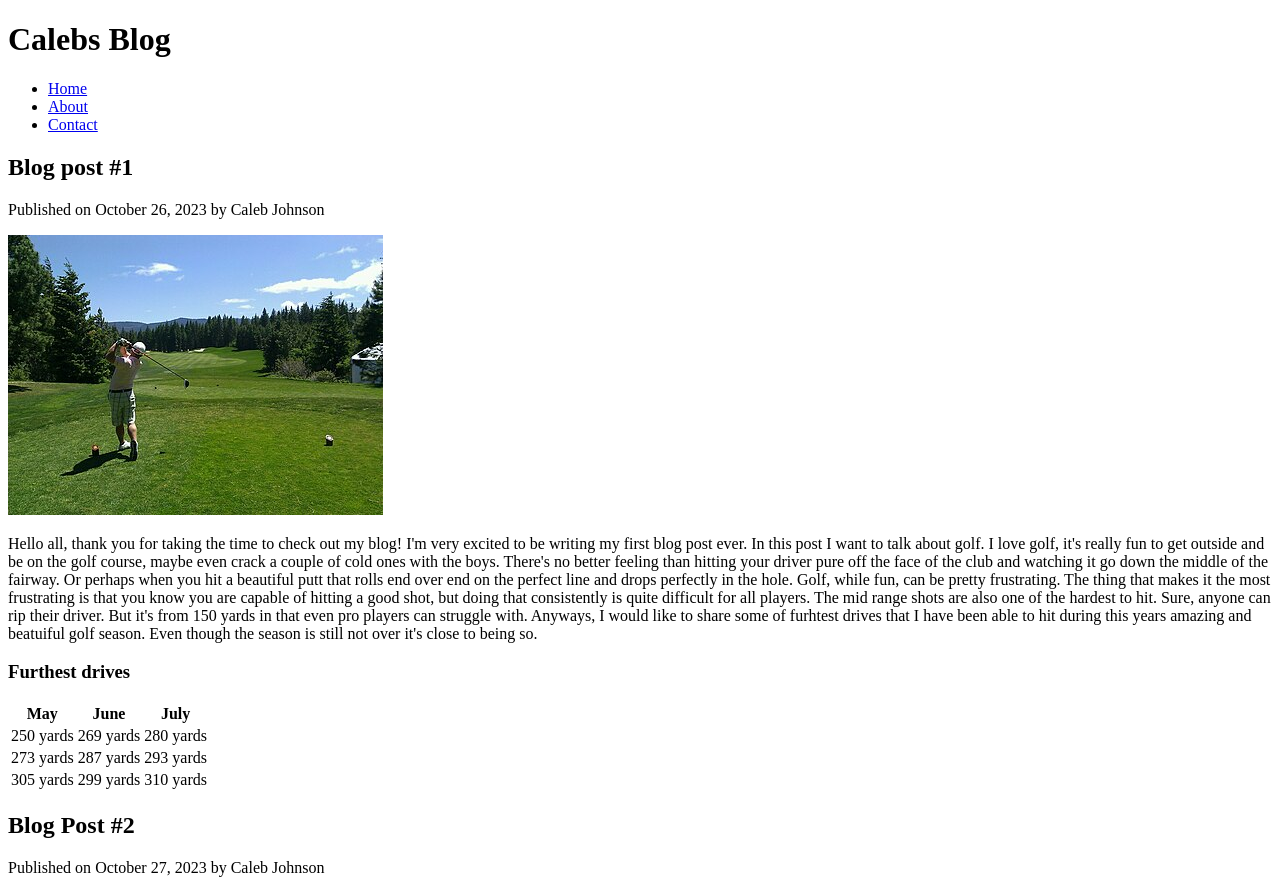
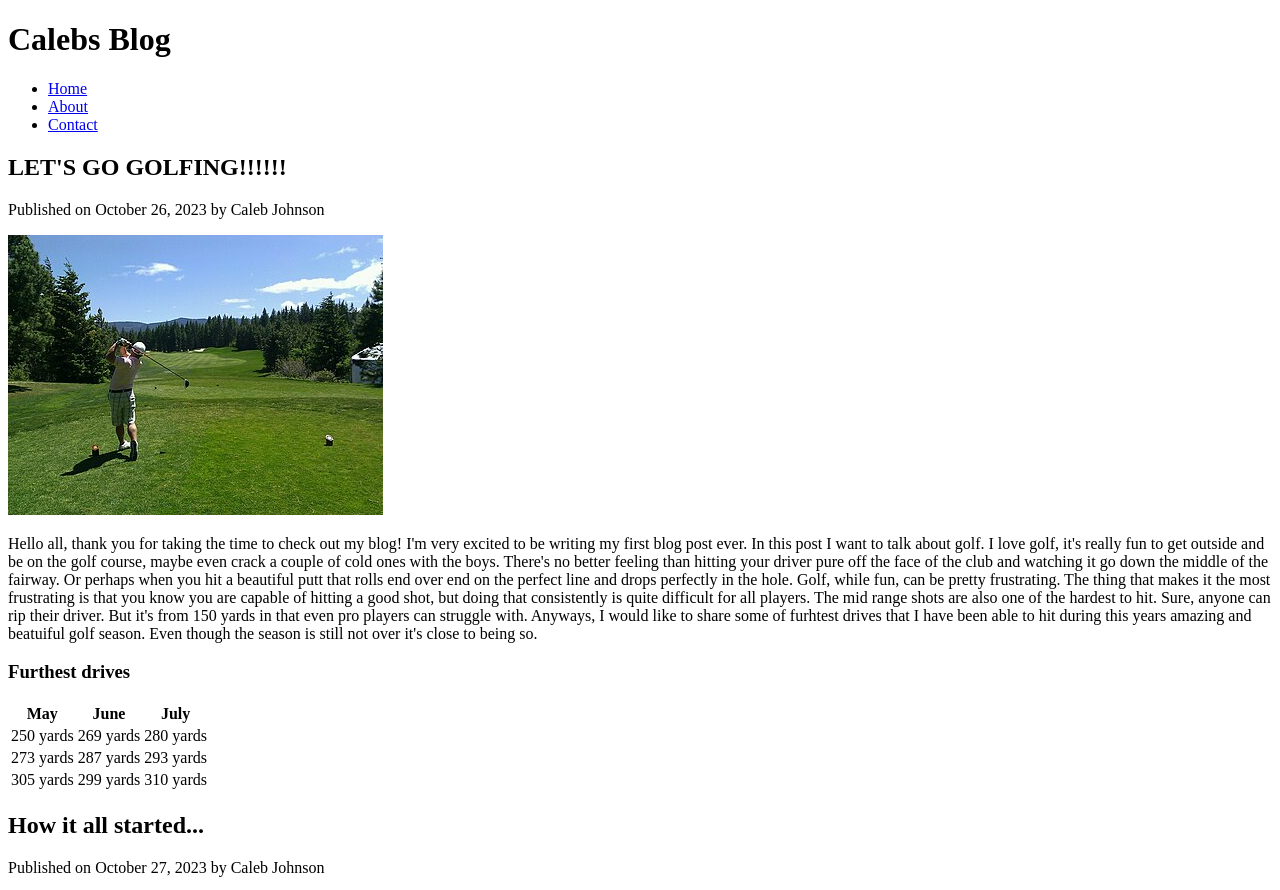
Before and after one commit to Cajo399/MI349__blog, a plain HTML site: page index.html in a window 1280 px wide. Shown: the top 890 px of the page. Drawn offline with Linux system fonts and the light colour scheme.

Commit message:
Name changes for titles

```diff
--- a/index.html
+++ b/index.html
@@ -18,7 +18,7 @@
     </header>
 
     <section class="blog-post">
-        <h2>Blog post #1</h2>
+        <h2>LET'S GO GOLFING!!!!!!</h2>
         <p>Published on <time datetime="2023-10-26">October 26, 2023</time> by Caleb Johnson</p>
         <img src="images/golfer.jpg" alt="Image of golfer">
         <p>Hello all, thank you for taking the time to check out my blog! I'm very excited to be writing my first blog post ever. In this post I want to talk about golf. I love golf, it's really fun to get outside and be on the golf course, maybe even crack a couple of cold ones with the boys. There's no better feeling than hitting your driver pure off the face of the club and watching it go down the middle of the fairway. Or perhaps when you hit a beautiful putt that rolls end over end on the perfect line and drops perfectly in the hole. Golf, while fun, can be pretty frustrating. The thing that makes it the most frustrating is that you know you are capable of hitting a good shot, but doing that consistently is quite difficult for all players. The mid range shots are also one of the hardest to hit. Sure, anyone can rip their driver. But it's from 150 yards in that even pro players can struggle with. Anyways, I would like to share some of furhtest drives that I have been able to hit during this years amazing and beatuiful golf season. Even though the season is still not over it's close to being so.</p>
@@ -53,7 +53,7 @@
     </section>
 
     <section class="blog-post">
-        <h2>Blog Post #2</h2>
+        <h2>How it all started...</h2>
         <p>Published on <time datetime="2023-10-27">October 27, 2023</time> by Caleb Johnson</p>
         <img src="images/golfclub.jpg" alt="Image of golfclub">
         <p>Hello all, this is my second blog post ever. To keep things relevant to the first blog post I still wanted to chat with you guys about golf. We can go more into depth about my golf game in this blog post. So I started golfing about 3 summers ago due to the covid-19 pandemic. The reason being is because at the time there was not really much of anything to do so I thought to myself "well what's one thing I can do by myself that involves me not being around anyone?" and that's when it came to me "I know! I can go golf!" I mean it's perfect, you are literally by yourself in the middle of a field outdoors. And that is what started my obsession with golf. I actually fell in love with the sport and was able to get a few buddies of mine to pick up the game as well. I even got a summer job at a nice golf course so I could play for free whenever I wanted too. Which is something I would reccomend to any young college or high school student that loves the game. Because golf can be a pretty expensive thing to do with rounds ranging anywhere from $30 to $100. Ouch, especially if you have to pay that a few times a week!</p>
```
